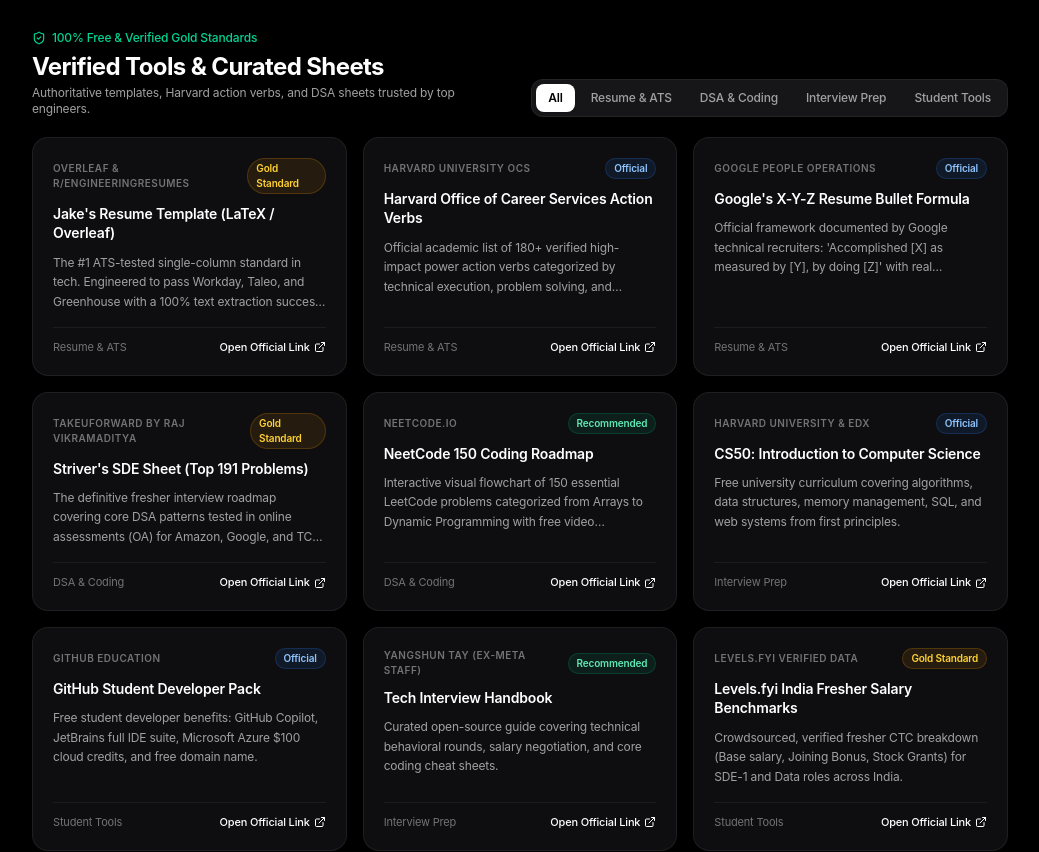
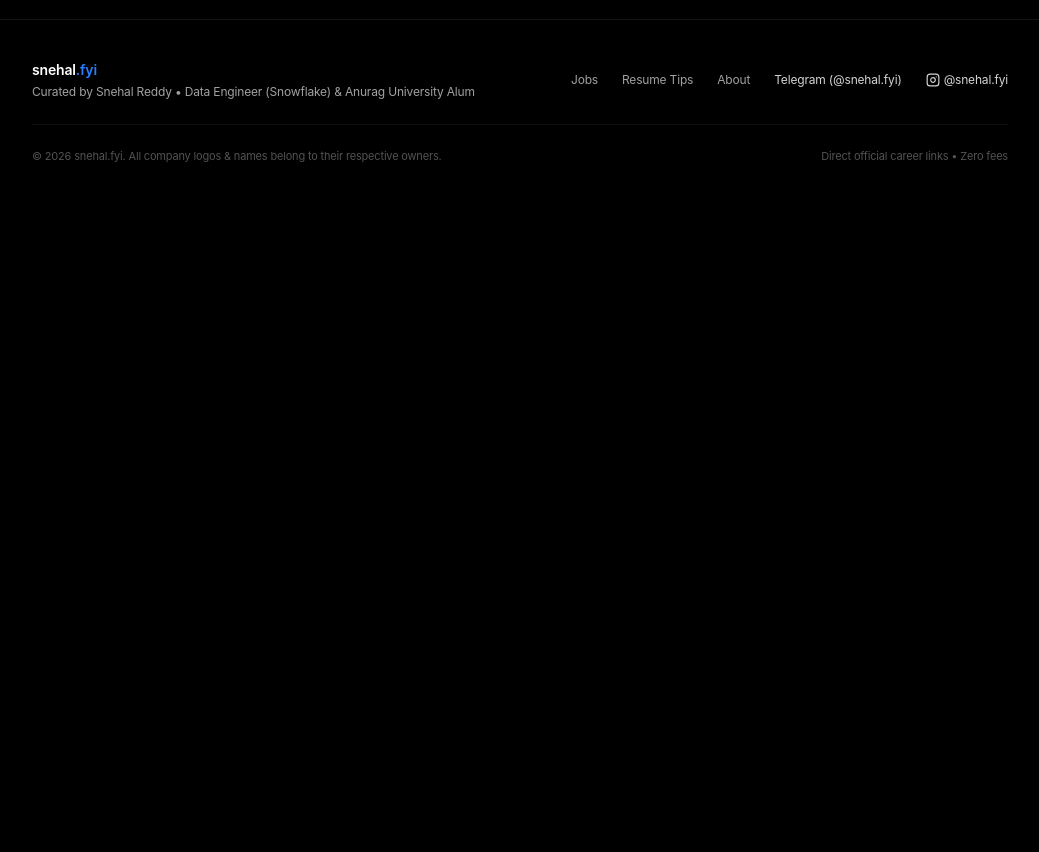
Before and after one commit to snehalreddy23/snehal.fyi, a Next.js app: page /blog in a window 1280 px wide. Shown: the part 1040-1892 px from the top of the page, without its empty margins (120-1159 px from the left). After the commit the page ends 1244 px from the top, so only its background shows below. Built offline with nearby package versions, Linux system fonts and the light colour scheme.

Commit message:
refactor(blog): remove external curated resources section and keep focus on actionable guides

```diff
--- a/src/app/blog/page.tsx
+++ b/src/app/blog/page.tsx
@@ -1,50 +1,33 @@
-"use client";
-
-import { useState, useMemo } from "react";
 import Link from "next/link";
+import { Metadata } from "next";
 import { BLOG_POSTS } from "@/data/blog";
-import { VERIFIED_RESOURCES } from "@/data/resources";
 import {
   FileText,
   ArrowRight,
   Clock,
   Sparkles,
-  ExternalLink,
-  ShieldCheck,
-  Code2,
-  GraduationCap,
-  Wrench,
 } from "lucide-react";
 
+export const metadata: Metadata = {
+  title: "Fresher Career Playbook & Interview Blueprints | snehal.fyi",
+  description:
+    "Proven engineering guides for 2025, 2026, and 2027+ freshers: beat ATS filters, cold message recruiters, and crack off-campus interviews.",
+};
+
 export default function BlogArchivePage() {
-  const [selectedCategory, setSelectedCategory] = useState<string>("All");
-
-  const categories = [
-    "All",
-    "Resume & ATS",
-    "DSA & Coding",
-    "Interview Prep",
-    "Student Tools",
-  ];
-
-  const filteredResources = useMemo(() => {
-    if (selectedCategory === "All") return VERIFIED_RESOURCES;
-    return VERIFIED_RESOURCES.filter((res) => res.category === selectedCategory);
-  }, [selectedCategory]);
-
   return (
-    <div className="py-10 px-4 sm:px-6 max-w-5xl mx-auto space-y-14 font-sans">
+    <div className="py-10 px-4 sm:px-6 max-w-5xl mx-auto space-y-12 font-sans">
       {/* Header */}
       <div className="text-center space-y-3 max-w-2xl mx-auto">
         <div className="inline-flex items-center gap-1.5 px-3 py-1 rounded-full bg-white/[0.05] border border-white/[0.08] text-xs text-neutral-300">
           <Sparkles className="w-3.5 h-3.5 text-blue-400" />
-          <span>Proven Tech Guides • 100% Verified Resources • Zero Fluff</span>
+          <span>Curated Engineering Advice • Zero Fluff</span>
         </div>
         <h1 className="text-3xl sm:text-5xl font-bold text-white tracking-tight leading-tight">
           Fresher Career Playbook
         </h1>
         <p className="text-xs sm:text-sm text-neutral-400 leading-relaxed">
-          Field-tested frameworks and verified engineering resources to beat ATS filters, cold message recruiters, and crack off-campus interviews.
+          Field-tested frameworks to beat ATS filters, cold message recruiters, and crack off-campus interviews.
         </p>
       </div>
 
@@ -53,7 +36,7 @@ export default function BlogArchivePage() {
         <div className="space-y-1.5 max-w-xl">
           <div className="inline-flex items-center gap-1.5 text-[11px] font-semibold text-blue-400 uppercase tracking-wider">
             <Sparkles className="w-3.5 h-3.5" />
-            <span>Automated In-Browser Engine</span>
+            <span>Interactive In-Browser Tool</span>
           </div>
           <h2 className="text-lg sm:text-xl font-bold text-white tracking-tight">
             Test Your Resume On Our Free ATS Scanner
@@ -125,89 +108,6 @@ export default function BlogArchivePage() {
           ))}
         </div>
       </div>
-
-      {/* Verified Free Resources Section */}
-      <div className="space-y-5 pt-8 border-t border-white/[0.08]">
-        <div className="flex flex-col sm:flex-row sm:items-end justify-between gap-4">
-          <div>
-            <div className="inline-flex items-center gap-1.5 text-xs text-emerald-400 font-medium mb-1">
-              <ShieldCheck className="w-3.5 h-3.5" />
-              <span>100% Free & Verified Gold Standards</span>
-            </div>
-            <h2 className="text-xl sm:text-2xl font-bold text-white tracking-tight">
-              Verified Tools & Curated Sheets
-            </h2>
-            <p className="text-xs text-neutral-400 mt-0.5">
-              Authoritative templates, Harvard action verbs, and DSA sheets trusted by top engineers.
-            </p>
-          </div>
-
-          {/* Interactive Category Segmented Pills */}
-          <div className="flex items-center gap-1 overflow-x-auto no-scrollbar bg-[#161618] p-1 rounded-xl border border-white/[0.06] text-xs font-medium flex-shrink-0">
-            {categories.map((cat) => (
-              <button
-                key={cat}
-                onClick={() => setSelectedCategory(cat)}
-                className={`px-3 py-1.5 rounded-lg whitespace-nowrap transition-all ${
-                  selectedCategory === cat
-                    ? "bg-white text-black font-semibold shadow-sm"
-                    : "text-neutral-400 hover:text-white"
-                }`}
-              >
-                {cat}
-              </button>
-            ))}
-          </div>
-        </div>
-
-        {/* Resources Grid */}
-        <div className="grid grid-cols-1 md:grid-cols-2 lg:grid-cols-3 gap-4">
-          {filteredResources.map((res) => (
-            <a
-              key={res.id}
-              href={res.url}
-              target="_blank"
-              rel="noopener noreferrer"
-              className="apple-card rounded-2xl p-5 flex flex-col justify-between hover:border-white/20 transition-all group"
-            >
-              <div className="space-y-2.5">
-                <div className="flex items-center justify-between gap-2">
-                  <span className="text-[10px] uppercase font-semibold text-neutral-500 tracking-wider">
-                    {res.source}
-                  </span>
-                  <span
-                    className={`text-[10px] font-semibold px-2 py-0.5 rounded-full border ${
-                      res.badge === "Gold Standard"
-                        ? "bg-amber-500/10 text-amber-300 border-amber-500/20"
-                        : res.badge === "Official"
-                        ? "bg-blue-500/10 text-blue-300 border-blue-500/20"
-                        : "bg-emerald-500/10 text-emerald-300 border-emerald-500/20"
-                    }`}
-                  >
-                    {res.badge}
-                  </span>
-                </div>
-
-                <h3 className="text-sm font-semibold text-white group-hover:text-blue-400 transition-colors leading-snug">
-                  {res.title}
-                </h3>
-
-                <p className="text-xs text-neutral-400 leading-relaxed line-clamp-3">
-                  {res.description}
-                </p>
-              </div>
-
-              <div className="mt-4 pt-3 border-t border-white/[0.06] flex items-center justify-between text-xs text-neutral-400">
-                <span className="text-[11px] text-neutral-500">{res.category}</span>
-                <span className="inline-flex items-center gap-1 text-white group-hover:text-blue-400 font-medium text-[11px] transition">
-                  <span>Open Official Link</span>
-                  <ExternalLink className="w-3 h-3" />
-                </span>
-              </div>
-            </a>
-          ))}
-        </div>
-      </div>
     </div>
   );
 }
--- a/src/data/resources.ts
+++ /dev/null
@@ -1,102 +0,0 @@
-export interface VerifiedResource {
-  id: string;
-  title: string;
-  category: "Resume & ATS" | "DSA & Coding" | "Interview Prep" | "Student Tools";
-  source: string;
-  description: string;
-  url: string;
-  badge: "Official" | "Gold Standard" | "Recommended" | "Free Tool";
-}
-
-export const VERIFIED_RESOURCES: VerifiedResource[] = [
-  {
-    id: "r1",
-    title: "Jake's Resume Template (LaTeX / Overleaf)",
-    category: "Resume & ATS",
-    source: "Overleaf & r/EngineeringResumes",
-    description:
-      "The #1 ATS-tested single-column standard in tech. Engineered to pass Workday, Taleo, and Greenhouse with a 100% text extraction success rate.",
-    url: "https://www.overleaf.com/latex/templates/jakes-resume/syzsqbzwjvdq",
-    badge: "Gold Standard",
-  },
-  {
-    id: "r2",
-    title: "Harvard Office of Career Services Action Verbs",
-    category: "Resume & ATS",
-    source: "Harvard University OCS",
-    description:
-      "Official academic list of 180+ verified high-impact power action verbs categorized by technical execution, problem solving, and leadership.",
-    url: "https://careerservices.fas.harvard.edu/resources/bullet-point-verb-list/",
-    badge: "Official",
-  },
-  {
-    id: "r3",
-    title: "Google's X-Y-Z Resume Bullet Formula",
-    category: "Resume & ATS",
-    source: "Google People Operations",
-    description:
-      "Official framework documented by Google technical recruiters: 'Accomplished [X] as measured by [Y], by doing [Z]' with real engineering examples.",
-    url: "https://www.inc.com/bill-murphy-jr/google-recruiters-say-these-5-resume-tips-including-xyz-formula-will-get-you-hired-at-google.html",
-    badge: "Official",
-  },
-  {
-    id: "r4",
-    title: "Striver's SDE Sheet (Top 191 Problems)",
-    category: "DSA & Coding",
-    source: "takeUforward by Raj Vikramaditya",
-    description:
-      "The definitive fresher interview roadmap covering core DSA patterns tested in online assessments (OA) for Amazon, Google, and TCS Digital.",
-    url: "https://takeuforward.org/interviews/strivers-sde-sheet-top-coding-interview-problems/",
-    badge: "Gold Standard",
-  },
-  {
-    id: "r5",
-    title: "NeetCode 150 Coding Roadmap",
-    category: "DSA & Coding",
-    source: "NeetCode.io",
-    description:
-      "Interactive visual flowchart of 150 essential LeetCode problems categorized from Arrays to Dynamic Programming with free video breakdowns.",
-    url: "https://neetcode.io/roadmap",
-    badge: "Recommended",
-  },
-  {
-    id: "r6",
-    title: "CS50: Introduction to Computer Science",
-    category: "Interview Prep",
-    source: "Harvard University & edX",
-    description:
-      "Free university curriculum covering algorithms, data structures, memory management, SQL, and web systems from first principles.",
-    url: "https://cs50.harvard.edu/x/",
-    badge: "Official",
-  },
-  {
-    id: "r7",
-    title: "GitHub Student Developer Pack",
-    category: "Student Tools",
-    source: "GitHub Education",
-    description:
-      "Free student developer benefits: GitHub Copilot, JetBrains full IDE suite, Microsoft Azure $100 cloud credits, and free domain name.",
-    url: "https://education.github.com/pack",
-    badge: "Official",
-  },
-  {
-    id: "r8",
-    title: "Tech Interview Handbook",
-    category: "Interview Prep",
-    source: "Yangshun Tay (ex-Meta Staff)",
-    description:
-      "Curated open-source guide covering technical behavioral rounds, salary negotiation, and core coding cheat sheets.",
-    url: "https://www.techinterviewhandbook.org/",
-    badge: "Recommended",
-  },
-  {
-    id: "r9",
-    title: "Levels.fyi India Fresher Salary Benchmarks",
-    category: "Student Tools",
-    source: "Levels.fyi Verified Data",
-    description:
-      "Crowdsourced, verified fresher CTC breakdown (Base salary, Joining Bonus, Stock Grants) for SDE-1 and Data roles across India.",
-    url: "https://www.levels.fyi/t/software-engineer/locations/india",
-    badge: "Gold Standard",
-  },
-];
```
Also changed, not shown: src/app/blog/[slug]/page.tsx (+12 -31 lines).
